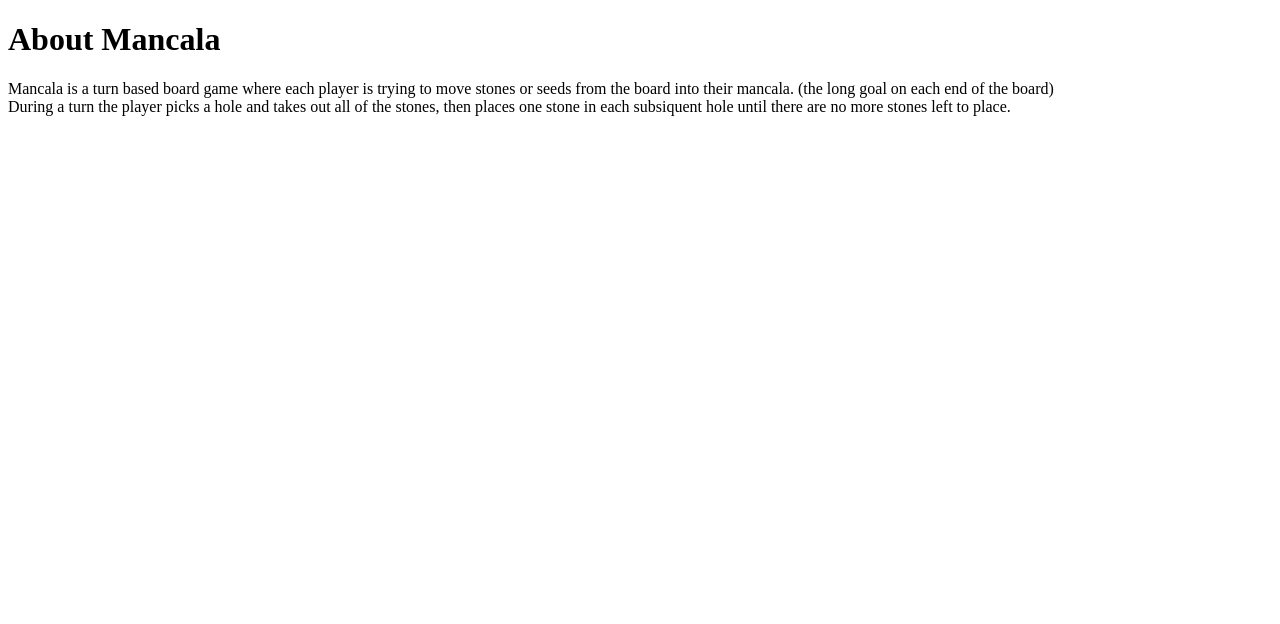
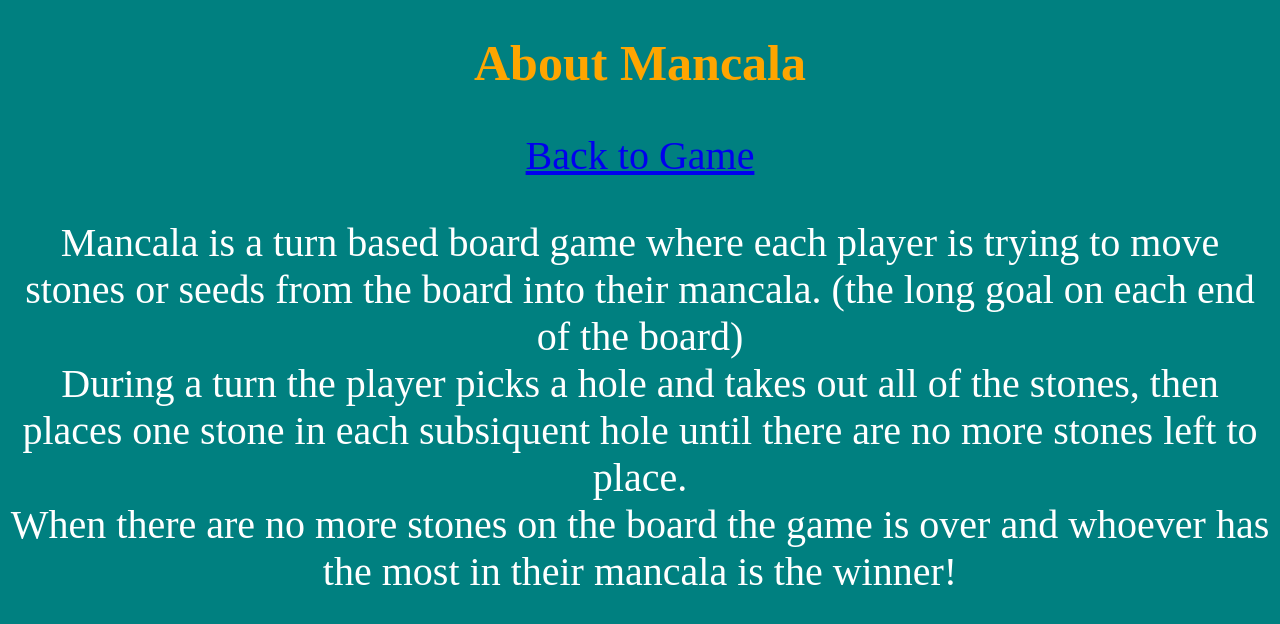
Before and after one commit to BrainEmber/BrainEmber.github.io, a plain HTML site: page about.html in a window 1280 px wide. Drawn offline with Linux system fonts and the light colour scheme.

Commit message:
added description with links

```diff
--- a/about.html
+++ b/about.html
@@ -3,11 +3,14 @@
   <head>
     <meta charset="utf-8">
     <title>About Mancala</title>
+    <link rel='stylesheet' href='infoStyle.css'>
   </head>
   <body>
     <h1>About Mancala</h1>
+    <p><a href='index.html'>Back to Game</a></p>
     <p>Mancala is a turn based board game where each player is trying to move stones or seeds from the board into their mancala. (the long goal on each end of the board)  <br>
-    During a turn the player picks a hole and takes out all of the stones, then places one stone in each subsiquent hole until there are no more stones left to place.   </p>
+    During a turn the player picks a hole and takes out all of the stones, then places one stone in each subsiquent hole until there are no more stones left to place.  <br>
+    When there are no more stones on the board the game is over and whoever has the most in their mancala is the winner! </p>
 
   </body>
 </html>
--- /dev/null
+++ b/infoStyle.css
@@ -0,0 +1,15 @@
+body {
+  background-color: teal;
+}
+
+h1 {
+  text-align: center;
+  color: orange;
+  font-size: 50px
+}
+
+p {
+  text-align: center;
+  color: white;
+  font-size: 40px
+}
```
